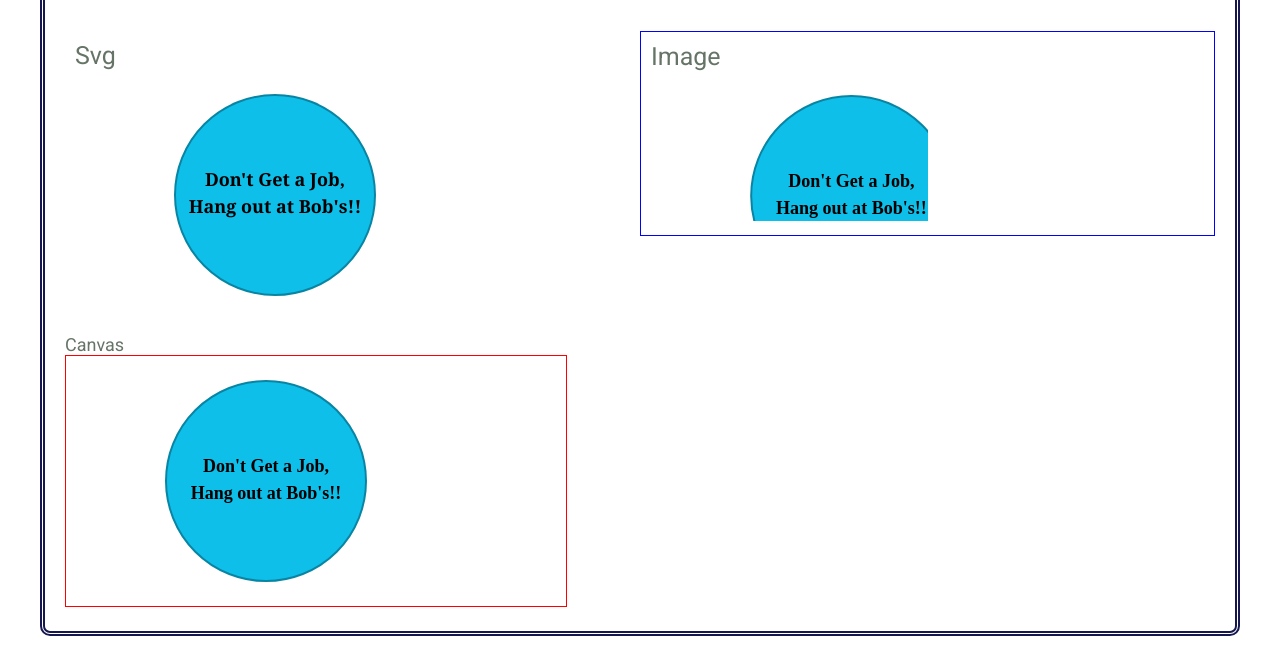
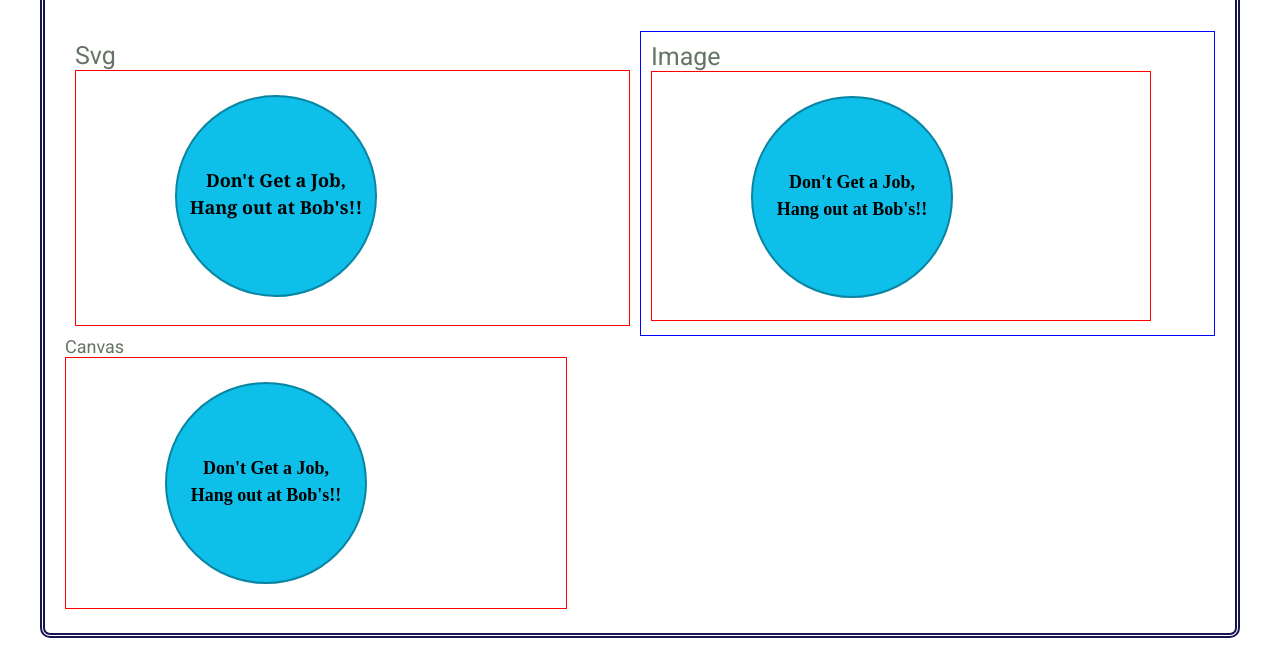
Before and after one commit to donhenton/image-sandbox, a website: page public_html/index.html in a window 1280 px wide. Shown: the part 151-800 px from the top of the page. Drawn offline with Linux system fonts and the light colour scheme; a web font is replaced by a local one.

Commit message:
svg --> image working 1

```diff
--- a/public_html/css/app.css
+++ b/public_html/css/app.css
@@ -14,12 +14,12 @@ and open the template in the editor.
 /*    position: relative;*/
 }
 .imageClass{
-/*    position: absolute;
-    top: 0;
-   // transform: scale(.33);
-    */
-    width: 50%
+ border: thin solid red;
 }
+ #svg-container
+ {
+     border: thin solid red;
+ }
 #myCanvas
 {
 /*    //width: 517px;
--- a/public_html/index.html
+++ b/public_html/index.html
@@ -66,7 +66,7 @@ and open the template in the editor.
 
                         </div>
                         <div class="column50Right imageContainer grouping"><h3>Image</h3>
-                            <img id="displayImage"  class="imageClass" />
+                            <img width=500px height=250px id="displayImage" class='imageClass'/>
                         </div>
 
                     </div>
--- a/public_html/js/imageCode.js
+++ b/public_html/js/imageCode.js
@@ -51,6 +51,8 @@ $(document).ready(
             var newImage = importSVG(svgContent, $('#myCanvas')[0]);
 
             $("#displayImage").attr('src', newImage.src);
+            console.log("width "+newImage.width+","+newImage.height)
+            // $("#displayImage").attr('width', '500px');
            //  console.log($("#displayImage").attr('src'));
 
 
```
